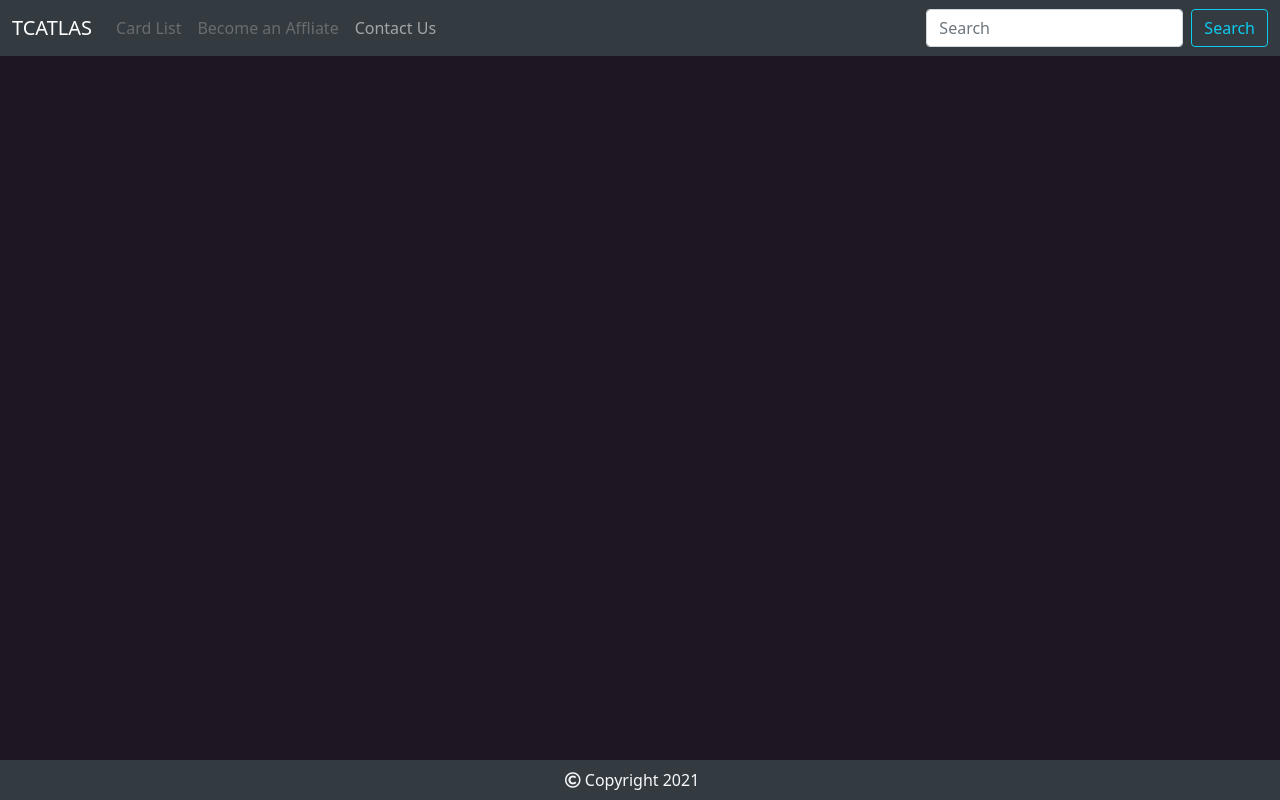
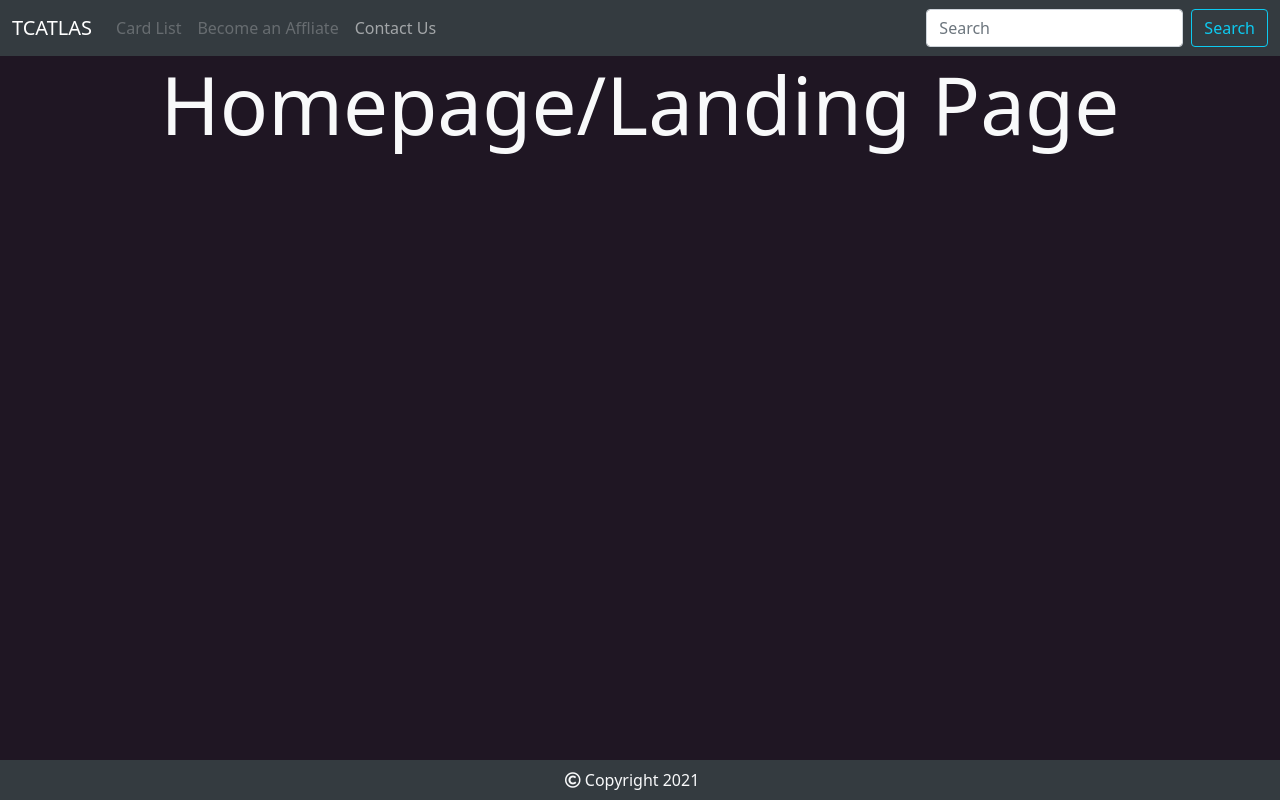
Before and after one commit to NikhilMath/TCG, a plain HTML site: page index.html in a window 1280 px wide. Drawn offline with nearby package versions, Linux system fonts and the light colour scheme.

Commit message:
added homepage

```diff
--- a/index.html
+++ b/index.html
@@ -13,7 +13,7 @@
   <title>TCATLAS</title>
 </head>
 
-<body>
+<body">
   <!-- NAV -->
   <nav class="navbar navbar-expand-lg navbar-dark" style="background-color: #343B40;">
     <div class="container-fluid">
@@ -42,7 +42,11 @@
     </div>
   </nav>
 
+  <!-- MAIN -->
+  <section class="container text-light">
+    <h1 class="display-1 text-center">Homepage/Landing Page</h1>
 
+  </section>
 
   <!-- FOOTER -->
   <nav class="navbar navbar-light fixed-bottom " style="background-color: #343B40;">
@@ -58,6 +62,6 @@
   <script src="https://cdn.jsdelivr.net/npm/bootstrap@5.0.0-beta3/dist/js/bootstrap.bundle.min.js"
     integrity="sha384-JEW9xMcG8R+pH31jmWH6WWP0WintQrMb4s7ZOdauHnUtxwoG2vI5DkLtS3qm9Ekf"
     crossorigin="anonymous"></script>
-</body>
+  </body>
 
 </html>
```
